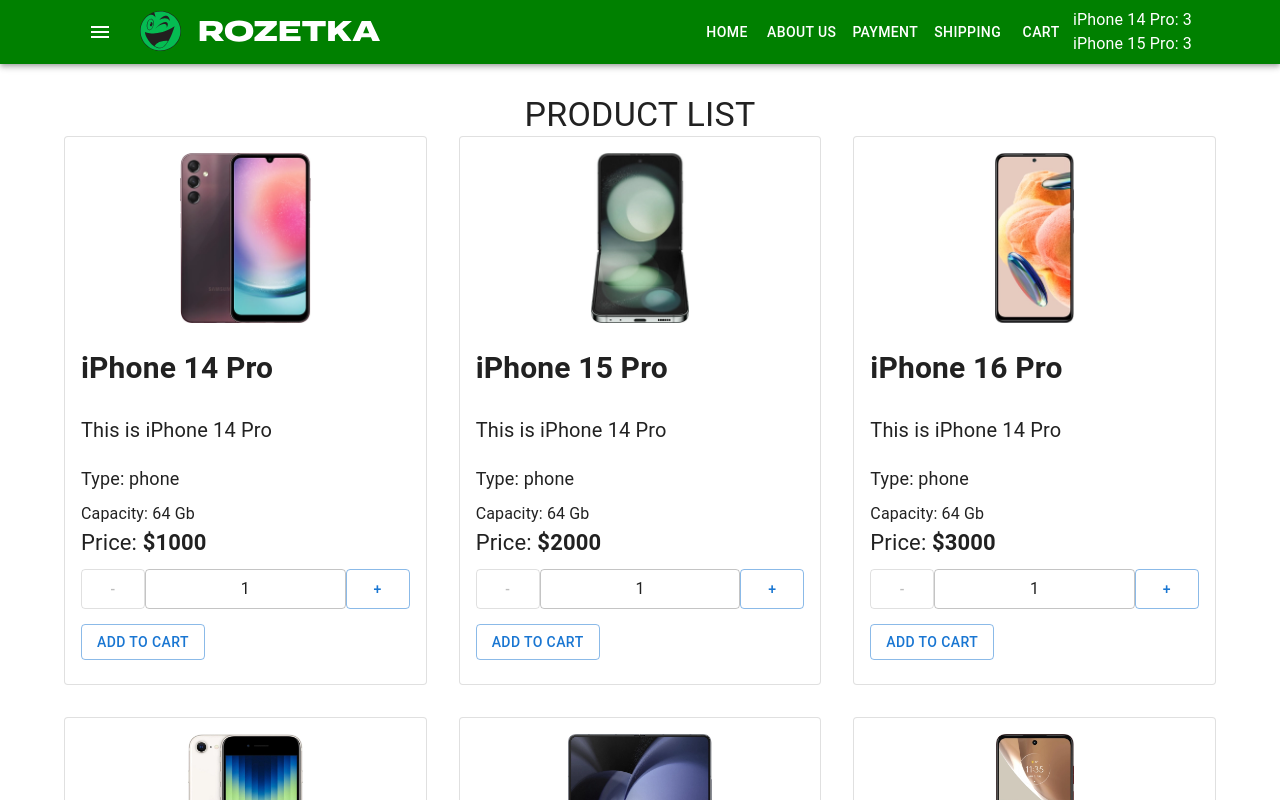
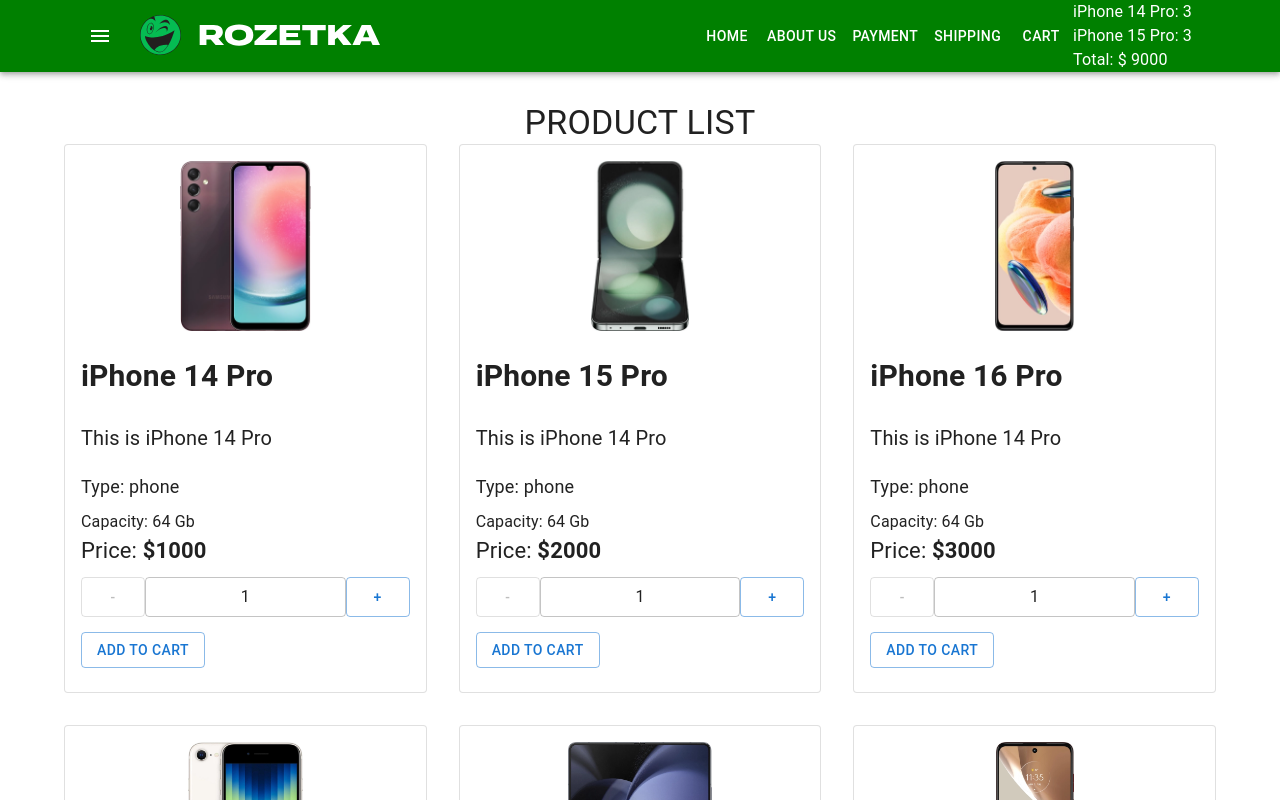
Before and after one commit to vvs0503624459/Educational-project-in-React, a React (Create React App) app: page / in a window 1280 px wide. Shown: the top 800 px of the page. Built offline with nearby package versions, Linux system fonts and the light colour scheme.

Commit message:
added total amount

```diff
--- a/src/components/CartHeader/CartHeader.tsx
+++ b/src/components/CartHeader/CartHeader.tsx
@@ -13,6 +13,7 @@
 
   return (
     <div>
+      <div>
         {Object.keys(productsInCart).map((productId) => (
           <div key={productId}>
             {productsObject[parseInt(productId)].title}:{" "}
@@ -20,6 +21,17 @@
           </div>
         ))}
       </div>
+      <div>
+        Total: ${" "}
+        {Object.keys(productsInCart).reduce(
+          (total, productId) =>
+            total +
+            productsObject[parseInt(productId)].price *
+              productsInCart[parseInt(productId)],
+          0
+        )}{" "}
+      </div>
+    </div>
   );
 };
 export default CartHeader;
```
Lines whose indentation alone changed are shown as unchanged.
